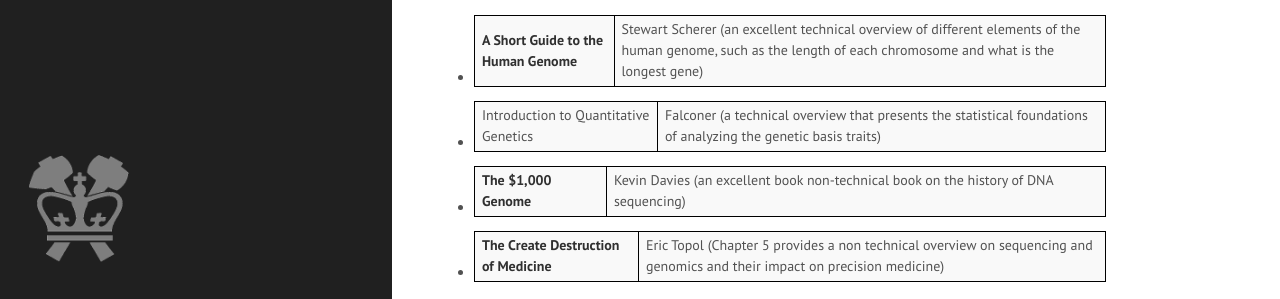
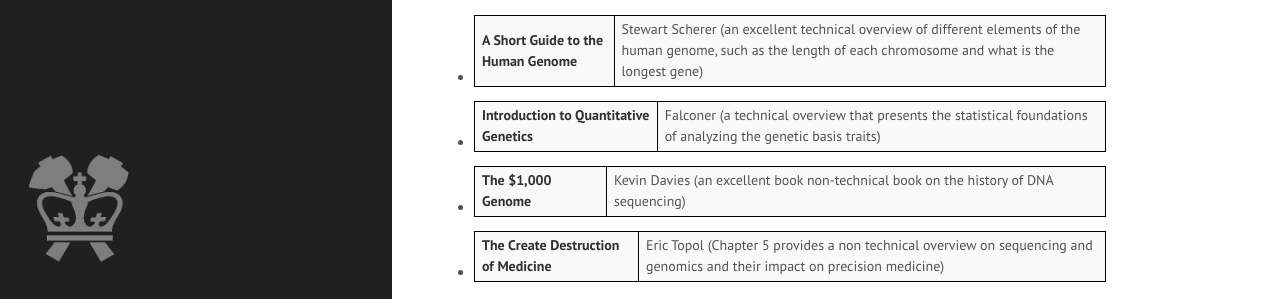
Before and after one commit to agordon/ubiquitousgenomics.github.io, a Jekyll site: the page built from _posts/2015-01-01-class.md, in a window 1280 px wide and 900 px high, scrolled down 1013 px. Shown: the part 355-654 px from the top of the window. Built offline with Jekyll 4.4.1, drawn with Linux system fonts in a browser that asks for light colours; Markdown is read by kramdown in place of the engine named in the settings.

```diff
--- a/_posts/2015-01-01-class.md
+++ b/_posts/2015-01-01-class.md
@@ -57,7 +57,7 @@ However, below I listed a few technical and non-technical books for interested s
 
 
 + **A Short Guide to the Human Genome** | Stewart Scherer (an excellent technical overview of different elements of the human genome, such as the length of each chromosome and what is the longest gene)
-+ Introduction to Quantitative Genetics | Falconer (a technical overview that presents the statistical foundations of analyzing the genetic basis traits)
++ **Introduction to Quantitative Genetics** | Falconer (a technical overview that presents the statistical foundations of analyzing the genetic basis traits)
 + **The $1,000 Genome** | Kevin Davies (an excellent book non-technical book on the history of DNA sequencing)
 + **The Create Destruction of Medicine** | Eric Topol (Chapter 5 provides a non technical overview on sequencing and genomics and their impact on precision medicine)
 
```
